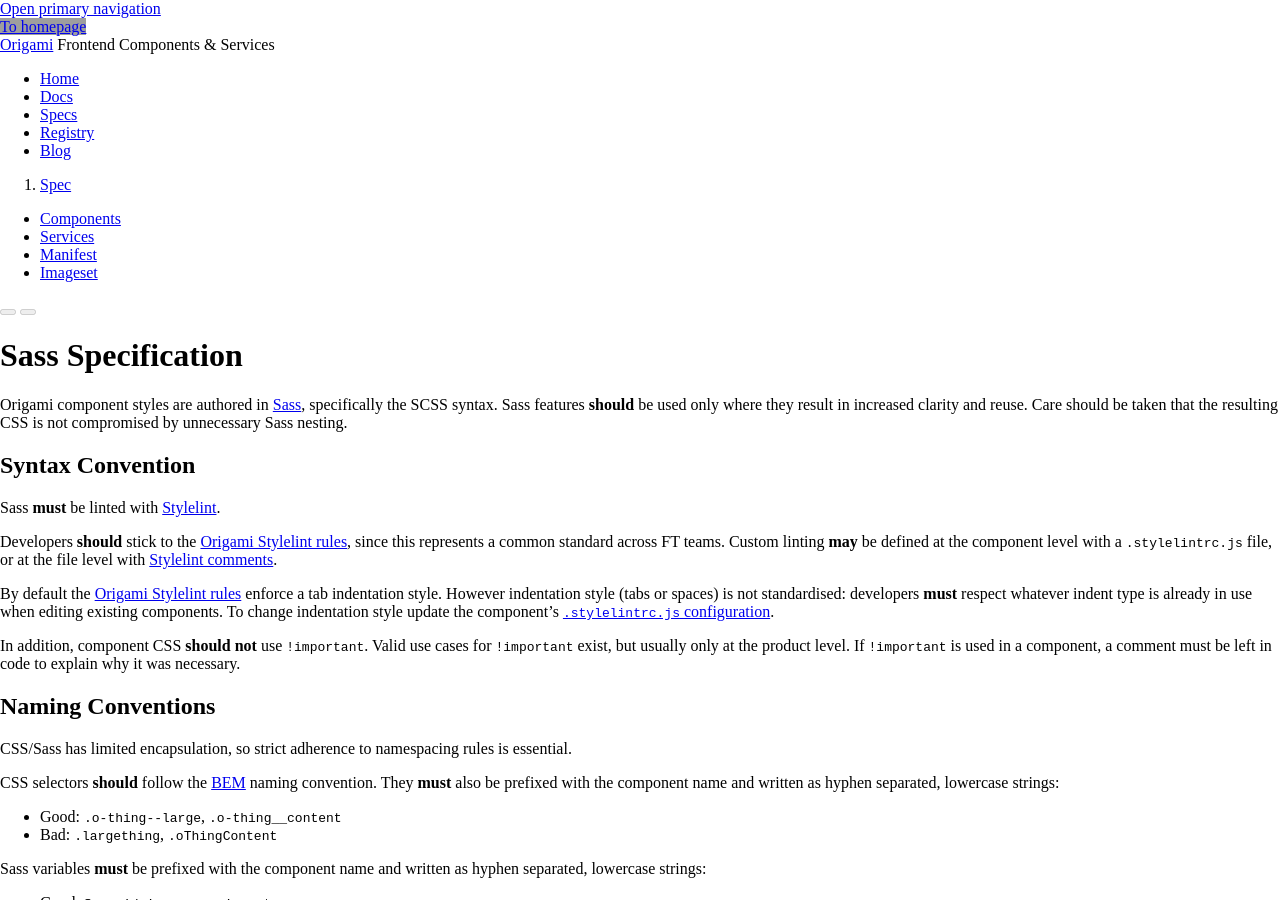
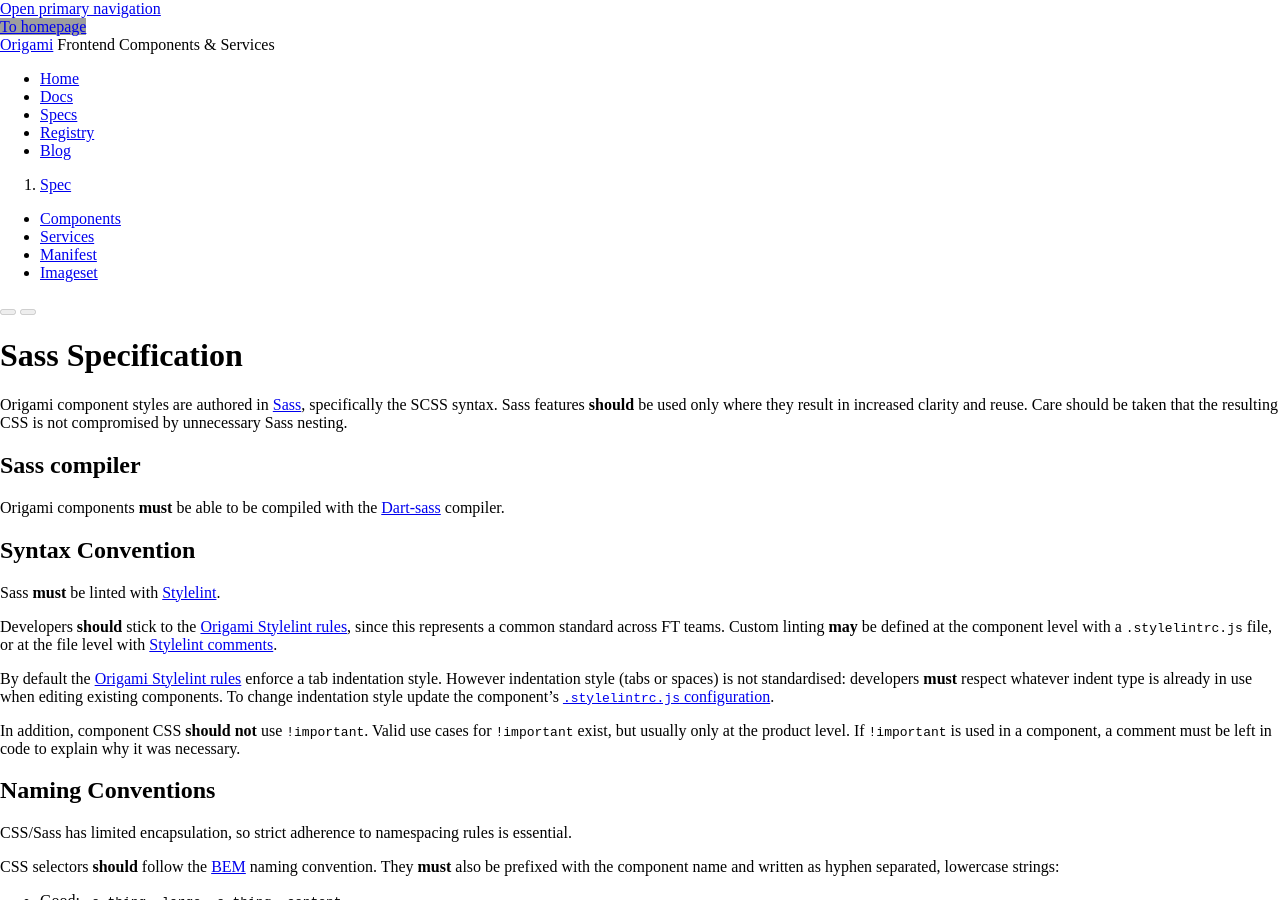
Before and after one commit to Financial-Times/origami-website, a Jekyll site: the page built from _specification-v1/sass.md, in a window 1280 px wide and 900 px high. Built offline with Jekyll 4.4.1, drawn with Linux system fonts in a browser that asks for light colours; a style sheet for code colours, icons or effects is not loaded; grey boxes are pictures that could not be loaded.

Commit message:
Ensure components sass can be compiled with dart sass

```diff
--- a/_specification-v1/sass.md
+++ b/_specification-v1/sass.md
@@ -13,6 +13,10 @@ collection_listing_display: false
 # {{page.title}}
 
 Origami component styles are authored in <a href="http://sass-lang.com/" class="o-typography-link--external">Sass</a>, specifically the SCSS syntax. Sass features **should** be used only where they result in increased clarity and reuse. Care should be taken that the resulting CSS is not compromised by unnecessary Sass nesting.
+
+## Sass compiler
+
+Origami components **must** be able to be compiled with the <a href="https://sass-lang.com/dart-sass" class="o-typography-link--external">Dart-sass</a> compiler.
 
 ## Syntax Convention
 
```
